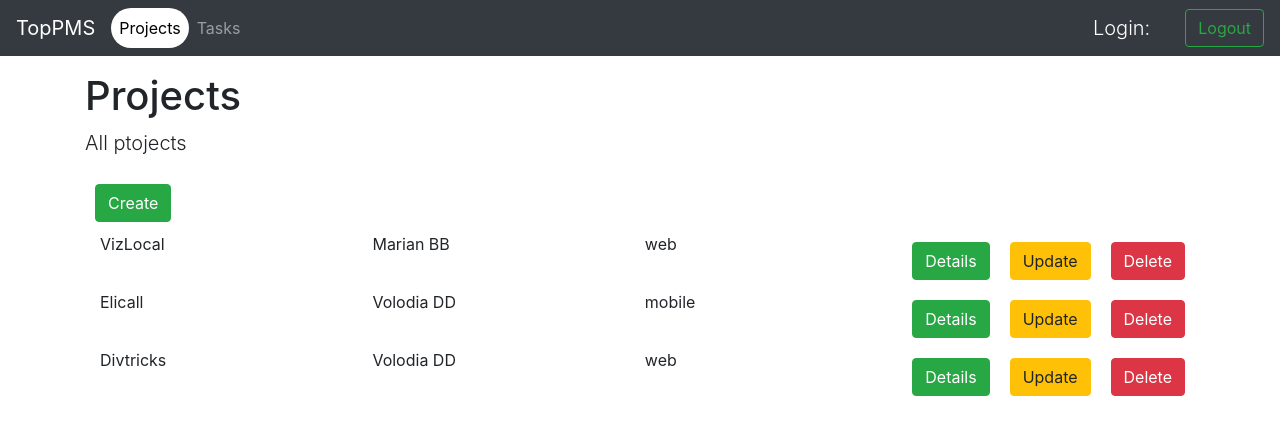
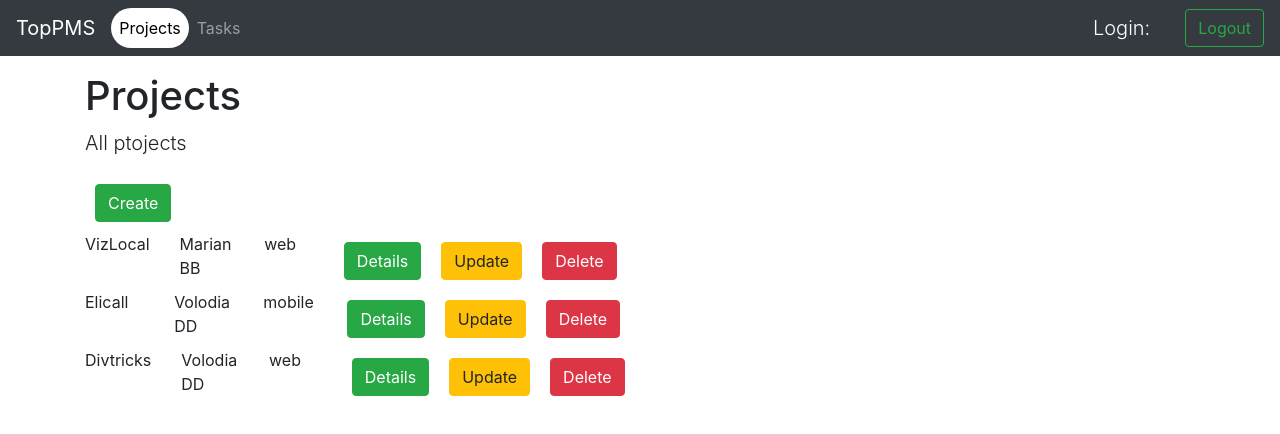
Before and after one commit to luxtorOleg/top-pms, an Angular app: page /projects in a window 1280 px wide. Shown: the top 434 px of the page. Built offline with nearby package versions, Linux system fonts and the light colour scheme.

Commit message:
implement list-item component

```diff
--- a/src/app/app.module.ts
+++ b/src/app/app.module.ts
@@ -14,6 +14,7 @@ import {ProjectsService} from './projects/projects.service';
 import { ProjectDetailComponent } from './projects/project-detail/project-detail.component';
 import { ProjectCreateComponent } from './projects/project-create/project-create.component';
 import { ProjectUpdateComponent } from './projects/project-update/project-update.component';
+import { ListItemComponent } from './list-item/list-item.component';
 
 
 
@@ -27,7 +28,8 @@ import { ProjectUpdateComponent } from './projects/project-update/project-update
     TasksComponent,
     ProjectDetailComponent,
     ProjectCreateComponent,
-    ProjectUpdateComponent
+    ProjectUpdateComponent,
+    ListItemComponent
   ],
   imports: [
     BrowserModule,
--- /dev/null
+++ b/src/app/list-item/list-item.component.css
@@ -0,0 +1,3 @@
+.btn {
+  margin: 10px;
+}
--- /dev/null
+++ b/src/app/list-item/list-item.component.html
@@ -0,0 +1,8 @@
+<div class="row">
+  <div class="col">{{item.name}}</div>
+  <div class="col">{{item.owner}}</div>
+  <div class="col">{{item.type}}</div>
+  <button class="btn btn-success " [routerLink]="detailsRouterLink">Details</button>
+  <button class="btn btn-warning" [routerLink]="updateRouterLink">Update</button>
+  <button class="btn btn-danger" (click)="deleteItem()">Delete</button>
+</div>
--- /dev/null
+++ b/src/app/list-item/list-item.component.ts
@@ -0,0 +1,26 @@
+import { Component, OnInit, Input, Output} from '@angular/core';
+import { EventEmitter} from '@angular/core';
+
+@Component({
+  selector: 'app-list-item',
+  templateUrl: './list-item.component.html',
+  styleUrls: ['./list-item.component.css']
+})
+export class ListItemComponent implements OnInit {
+
+  constructor() { }
+
+  @Input() item: any = null;
+  @Input() detailsRouterLink: any = null;
+  @Input() updateRouterLink: any = null;
+
+  @Output() delete: EventEmitter<any> = new EventEmitter();
+
+  ngOnInit() {
+  }
+
+  deleteItem() {
+    this.delete.emit(this.item);
+  }
+
+}
--- a/src/app/projects/projects.component.html
+++ b/src/app/projects/projects.component.html
@@ -5,12 +5,10 @@
   <button class="btn btn-success" (click)="createProject()">Create</button>
   <div class="container">
     <div class="row" *ngFor="let project of projectsService.projects">
-      <div class="col">{{project.name}}</div>
-      <div class="col">{{project.owner}}</div>
-      <div class="col">{{project.type}}</div>
-      <button class="btn btn-success " [routerLink]="getProjectDetailsURL(project)">Details</button>
-      <button class="btn btn-warning" [routerLink]="getProjectUpdateURL(project)">Update</button>
-      <button class="btn btn-danger" (click)="deleteProject(project)">Delete</button>
+      <app-list-item [item]="project"
+                     [detailsRouterLink]="getProjectDetailsURL(project)"
+                     [updateRouterLink]="getProjectUpdateURL(project)"
+                     (delete)="deleteProject($event)"></app-list-item>
     </div>
   </div>
 </div>
```
